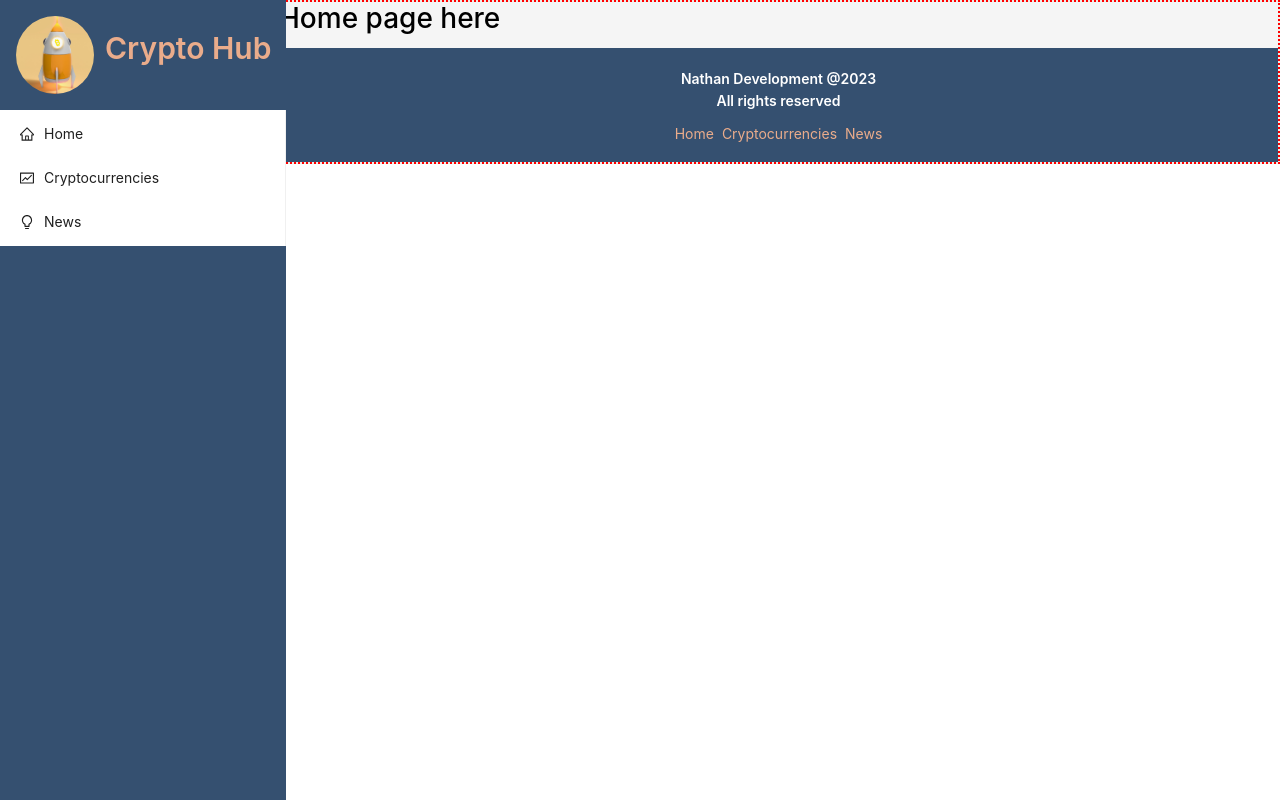
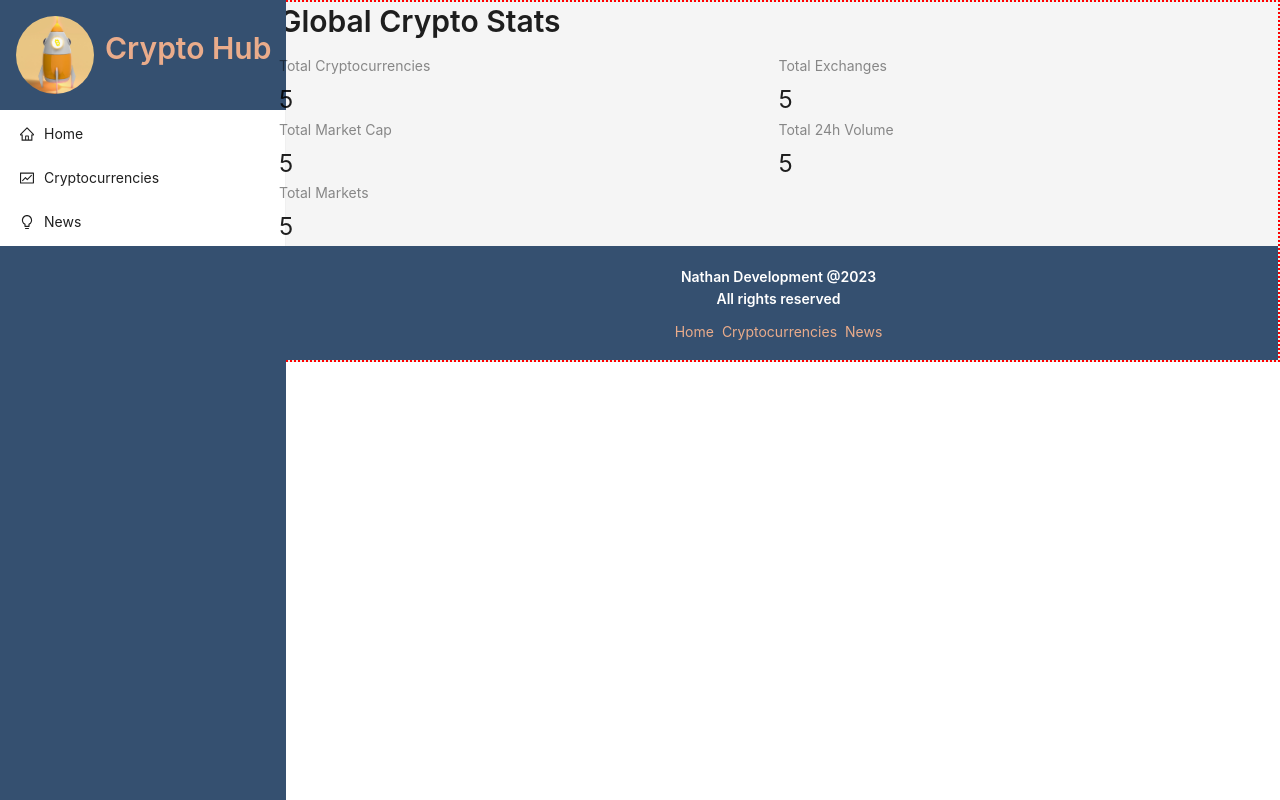
Before and after one commit to nathanlao/crypto_tracker_web_app, a React (Create React App) app: page / in a window 1280 px wide. Built offline with nearby package versions, Linux system fonts and the light colour scheme.

Commit message:
Added basic row and col from antd

```diff
--- a/src/pages/Home.jsx
+++ b/src/pages/Home.jsx
@@ -1,7 +1,27 @@
 import React from "react";
+import { Typography, Row, Col, Statistic } from 'antd'
 
 export default function Home() {
     return (
-        <h1>Home page here</h1>
+        <>
+            <Typography.Title level={2} className="heading">Global Crypto Stats</Typography.Title>
+            <Row>
+                <Col span={12}>
+                    <Statistic title="Total Cryptocurrencies" value="5"/>
+                </Col>
+                <Col span={12}>
+                    <Statistic title="Total Exchanges" value="5"/>
+                </Col>
+                <Col span={12}>
+                    <Statistic title="Total Market Cap" value="5"/>
+                </Col>
+                <Col span={12}>
+                    <Statistic title="Total 24h Volume" value="5"/>
+                </Col>
+                <Col span={12}>
+                    <Statistic title="Total Markets" value="5"/>
+                </Col>
+            </Row>
+        </>
     )
 }
```
